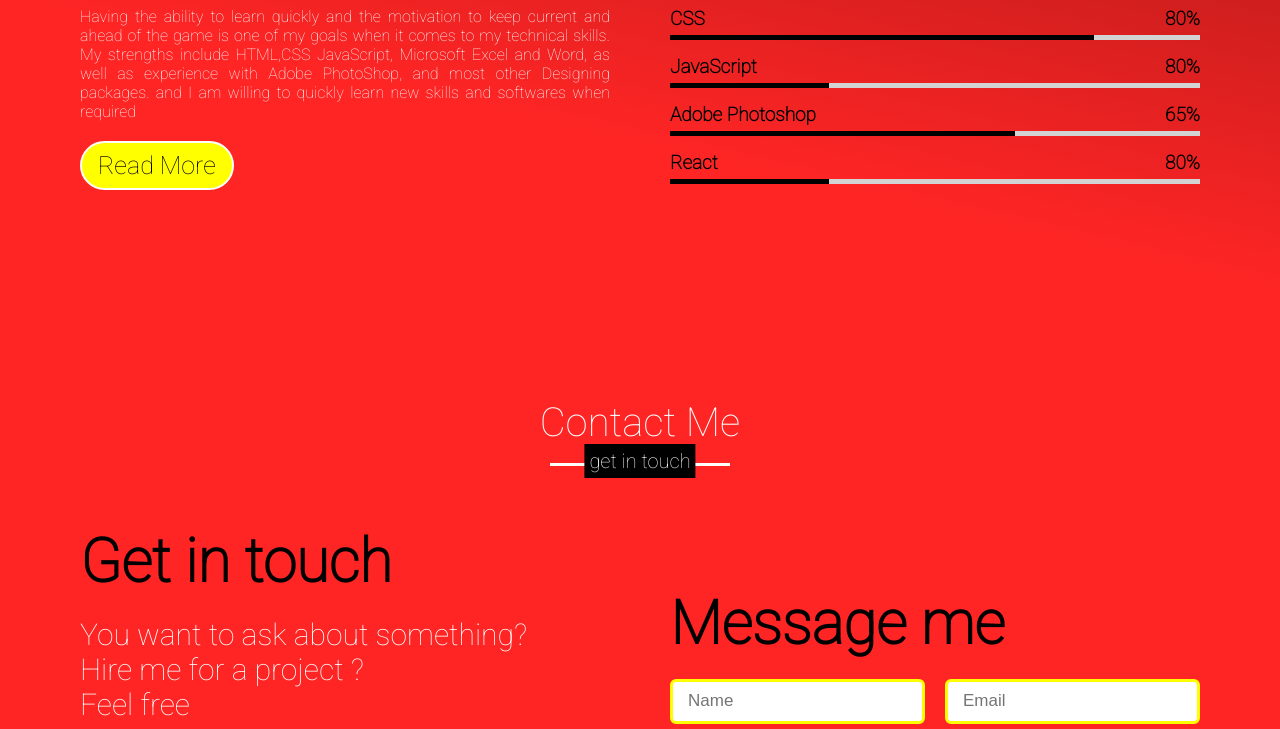
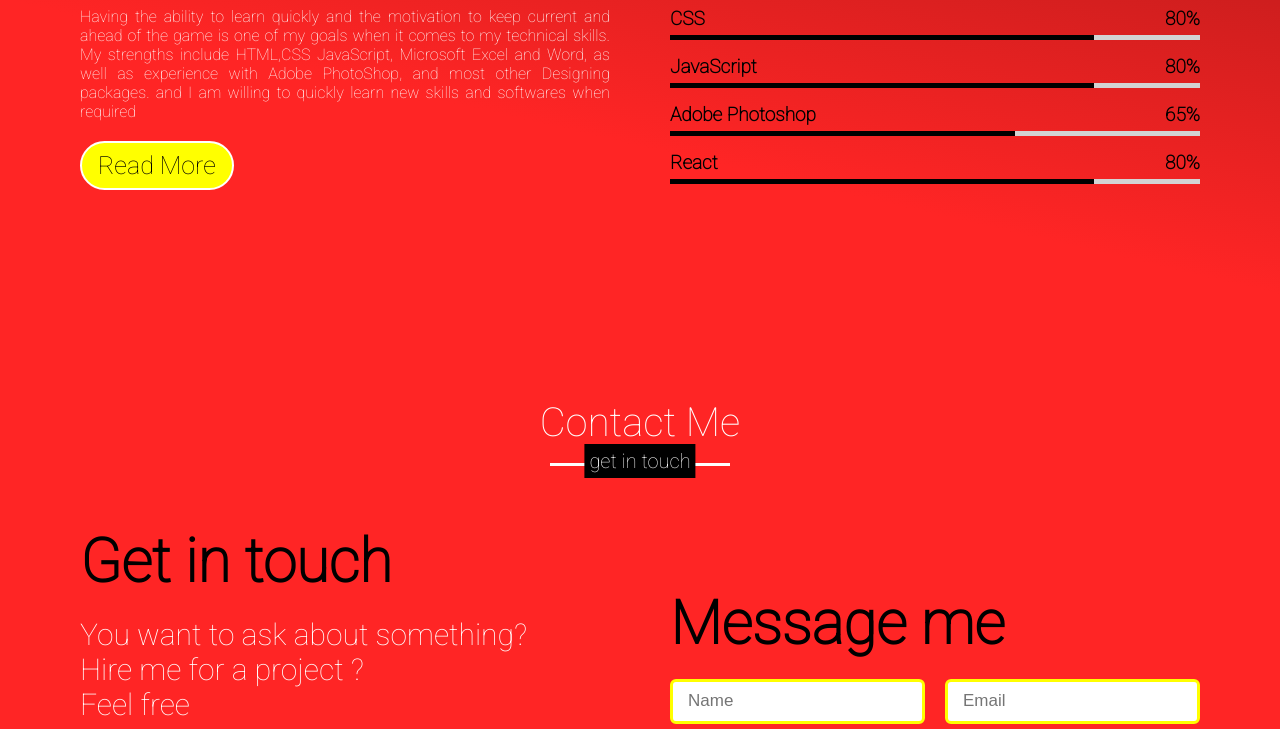
Before and after one commit to yasser4sasuke/GoMyCode, a plain HTML site: page index.html in a window 1280 px wide. Shown: the part 2541-3270 px from the top of the page. Drawn offline with nearby package versions, Linux system fonts and the light colour scheme.

Commit message:
Update styles.css

```diff
--- a/styles.css
+++ b/styles.css
@@ -344,13 +344,13 @@ h2 {
   width: 80%;
 }
 .skills-content .right .js::before {
-  width: 30%;
+  width: 80%;
 }
 .skills-content .right .ps::before {
   width: 65%;
 }
 .skills-content .right .ang::before {
-  width: 30%;
+  width: 80%;
 }
 /******CONTACT ME******/
 .contact .title::after {
```
